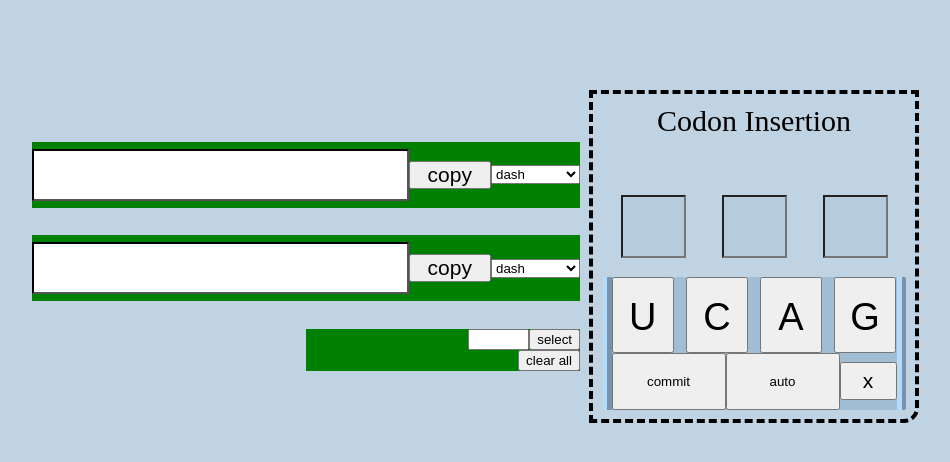
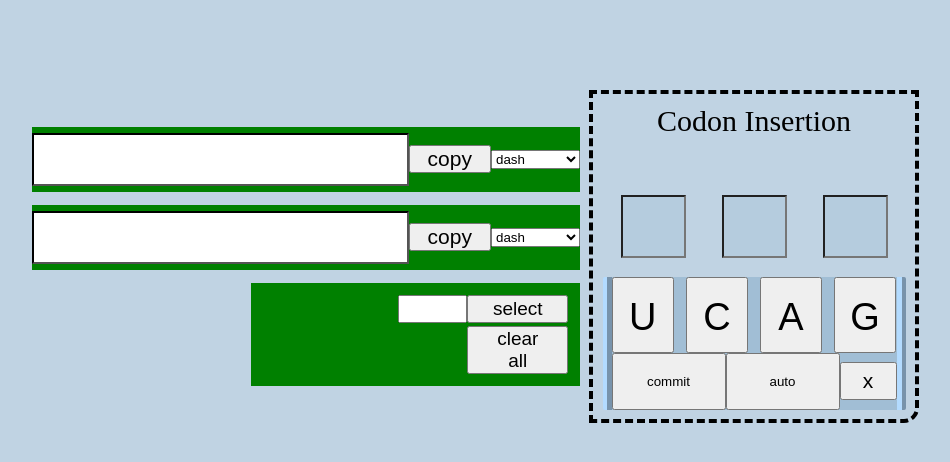
Before and after one commit to Aborgen/decode-codon, a Vue app: page / in a window 1280 px wide. Shown: the top 462 px of the page, without its empty margins (169-1119 px from the left). Built offline with nearby package versions, Linux system fonts and the light colour scheme.

Commit message:
Update styling of buttons in DisplayControls to be reactive

```diff
--- a/src/components/AminoAcidDisplay/internal/DisplayControls/DisplayControls.vue
+++ b/src/components/AminoAcidDisplay/internal/DisplayControls/DisplayControls.vue
@@ -23,7 +23,8 @@
     </template>
     <button
       @click="onClearLists"
-      id='display-clear'>clear all</button>
+      id='display-clear'>clear
+all</button>
   </div>
 </section>
 </template>
@@ -164,6 +165,13 @@ export default {
   align-self: flex-end;
   background: green;
   width: 100%;
+  padding: 0.5em;
+  box-sizing: border-box;
+  font-size: 0.8em;
+}
+
+.display-controls * {
+  font-size: 1rem;
 }
 
 .display-search {
@@ -177,21 +185,56 @@ export default {
   display: flex;
   flex-flow: row nowrap;
   justify-content: flex-end;
-  align-items: flex-end;
   width: 100%;
+  margin-top: 0.2em;
+}
+
+.display-modify button {
+  flex: 1 1 33%;
+  padding: 0;
+  margin: 0;
+  word-spacing: 9999999px; /* This is to ensure that the text will break on every word */
 }
 
 #search-box {
-  width: 4em;
+  width: 20%;
+}
+
+.search-button {
+  width: 33%;
+  padding: 0;
+  margin: 0;
 }
 
 #display-clear {
-
+  max-width: 33%;
 }
-
+/*
+@media (min-width: 330px) {
+  .display-controls * {
+    font-size: 1rem;
+  }
+}
+@media (min-width: 550px) {
+  .display-controls * {
+    font-size: 1rem;
+  }
+}
 @media (min-width: 992px) {
+  .display-controls * {
+    font-size: rem;
+  }
+}
+*/
+@media (min-width: 1200px) {
   .display-controls {
-    width: 50%;
+    width: 60%;
+    flex-basis: auto;
+  }
+}
+@media (min-width: 1700px) {
+  .display-controls {
+    width: 40%;
     flex-basis: auto;
   }
 }
```
